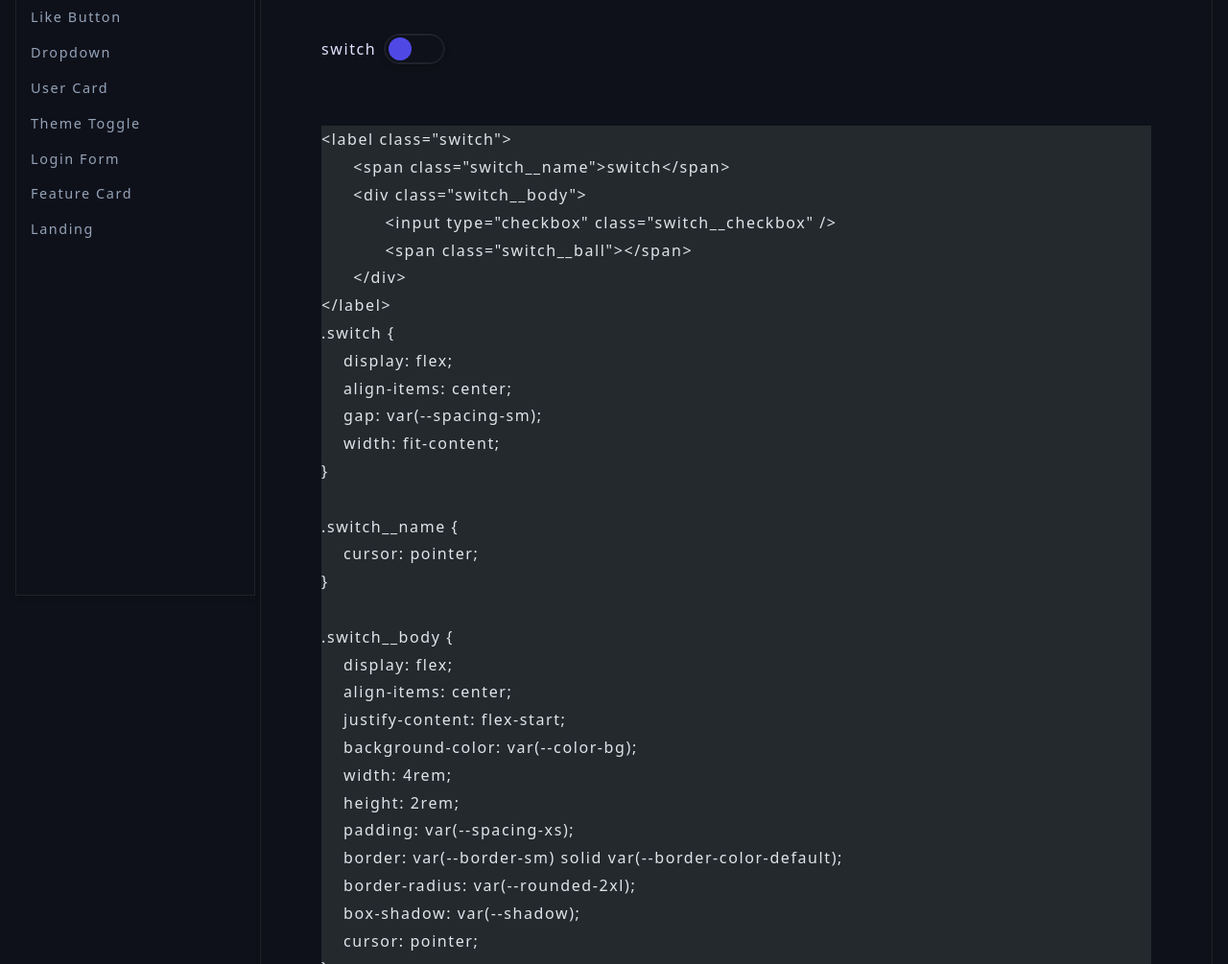
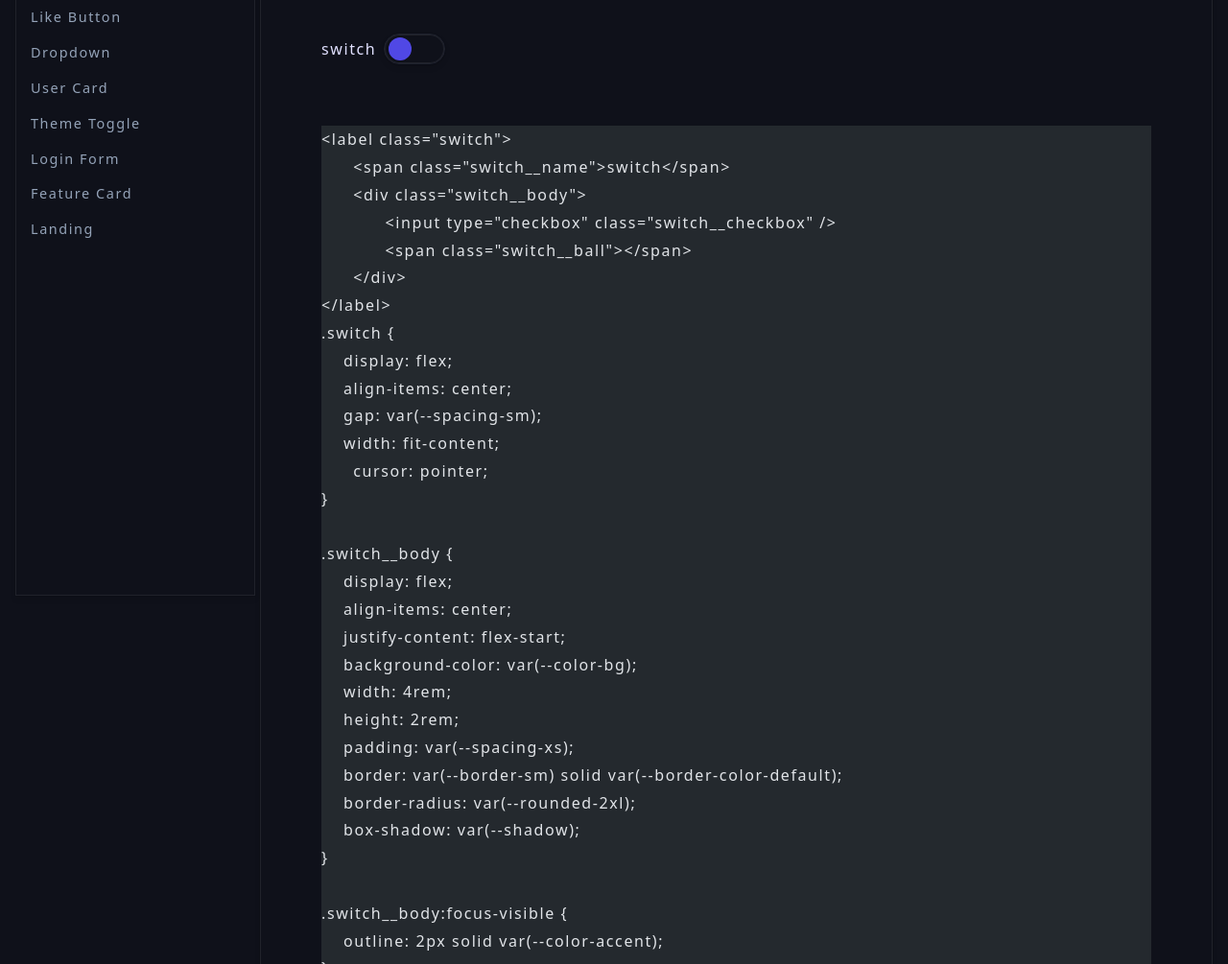
Before and after one commit to DaraghColl/ui-components, an Astro site: page /components/switch in a window 1280 px wide. Shown: the part 195-1200 px from the top of the page at 96% size. Built offline with nearby package versions, Linux system fonts and the light colour scheme; Astro itself is replaced by a stand-in of ours; code samples lack their colours.

Commit message:
fix: move cursor pointer to parent

```diff
--- a/src/components/ui-components/switch/switch.astro
+++ b/src/components/ui-components/switch/switch.astro
@@ -12,9 +12,6 @@
 		align-items: center;
 		gap: var(--spacing-sm);
 		width: fit-content;
-	}
-
-	.switch__name {
 		cursor: pointer;
 	}
 
@@ -29,7 +26,6 @@
 		border: var(--border-sm) solid var(--border-color-default);
 		border-radius: var(--rounded-2xl);
 		box-shadow: var(--shadow);
-		cursor: pointer;
 	}
 
 	.switch__body:focus-visible {
--- a/src/content/components/switch.mdx
+++ b/src/content/components/switch.mdx
@@ -29,10 +29,7 @@ import Switch from '@ui-components/switch/switch.astro'
     align-items: center;
     gap: var(--spacing-sm);
     width: fit-content;
-}
-
-.switch__name {
-    cursor: pointer;
+	cursor: pointer;
 }
 
 .switch__body {
@@ -46,7 +43,6 @@ import Switch from '@ui-components/switch/switch.astro'
     border: var(--border-sm) solid var(--border-color-default);
     border-radius: var(--rounded-2xl);
     box-shadow: var(--shadow);
-    cursor: pointer;
 }
 
 .switch__body:focus-visible {
```
